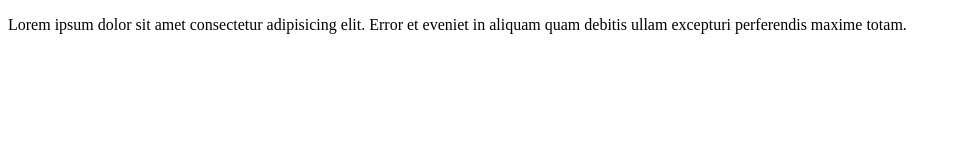
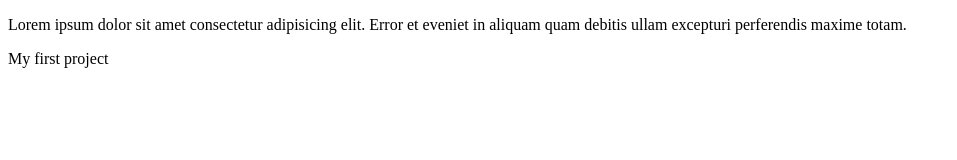
Before and after one commit to akram566129/First-project, a plain HTML site: page index.html in a window 1280 px wide. Shown: the whole page, without its empty margins (0-957 px from the left). Drawn offline with Linux system fonts and the light colour scheme.

Commit message:
ptag-added

```diff
--- a/index.html
+++ b/index.html
@@ -8,5 +8,7 @@
 </head>
 <body>
     <p>Lorem ipsum dolor sit amet consectetur adipisicing elit. Error et eveniet in aliquam quam debitis ullam excepturi perferendis maxime totam.</p>
+
+    <p>My first project</p>
 </body>
 </html>
```
